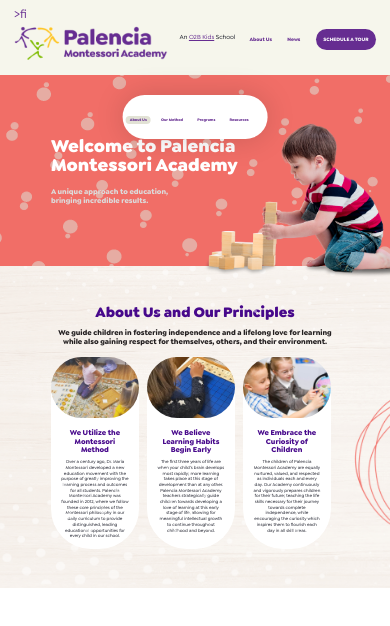
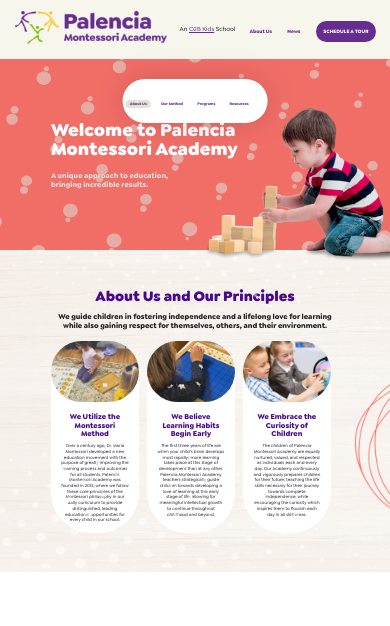
Before and after one commit to anuthampiraj/O2B, a plain HTML site: page index.html in a window 390 px wide. Shown: the top 626 px of the page. Drawn offline with nearby package versions, Linux system fonts and the light colour scheme.

Commit message:
Figure Tag added

```diff
--- a/css/styles.css
+++ b/css/styles.css
@@ -247,11 +247,11 @@ footer, header, hgroup, menu, nav, section, time {
 	right: 42px;
 	}
 
-a.logo{
+figure.logo{
 	width: 281px;
 }
 
-a.logo img,.banner-right-img img{
+.banner-right-img img{
 	width: 100%;
 }
 
@@ -316,9 +316,6 @@ a.logo img,.banner-right-img img{
 }
 
 
-figure img{
-	visibility: hidden;
-}
 
 
 .menu-center ul li{
@@ -587,7 +584,7 @@ p{
 		padding-right: 3.2vw;
 	}
 
-	a.logo{
+	figure.logo{
 		width: 160px;
 	}
 
--- a/index.html
+++ b/index.html
@@ -18,7 +18,7 @@
         <header id="page_header" class="main-wrapper">
             <div class="main-header flex">
                 <div class="header-left flex">
-                    <a href="#" class="logo">>fi<img src="images/logo.png" alt="O2B Kids"/></a>
+                    <a href="#"><figure class="logo"><img src="images/logo.png" alt="O2B Kids"/></figure></a>
                     <div class="caption">An <a href="#">O2B Kids</a> School</div>
                 </div>
                 <div class="menu">
@@ -47,7 +47,7 @@
                </div>
             </div>
            <div class="banner-right-img">
-              <img src="images/bgBanner.png" alt="o2B kids"/>
+                <figure><img src="images/bgBanner.png" alt="o2B kids"/></figure>
            </div>
         </section>
 
@@ -58,7 +58,7 @@
               <h4>We guide children in fostering independence and a lifelong love for learning while also gaining respect for themselves, others, and their environment.</h4>
               <div class="about-box">
                 <div class="single-item">
-                    <img src="images/about-1.jpg" alt="o2B kids"/>
+                    <figure><img src="images/about-1.jpg" alt="o2B kids"/></figure>
                     <div class="description">
                         <h4>We Utilize the Montessori Method</h4>
                         <p>Over a century ago, Dr. Maria Montessori developed a new education movement
@@ -69,7 +69,7 @@
                     </div>
                 </div>
                 <div  class="single-item">
-                    <img src="images/about-2.jpg" alt="o2B kids"/>
+                    <figure><img src="images/about-2.jpg" alt="o2B kids"/></figure>
                     <div class="description">
                         <h4>We Believe Learning Habits Begin Early</h4>
                         <p>The first three years of life are when your child’s brain develops most
@@ -80,7 +80,7 @@
                     </div>
                 </div>
                 <div  class="single-item">
-                    <img src="images/about-3.jpg" alt="o2B kids"/>
+                    <figure><img src="images/about-3.jpg" alt="o2B kids"/></figure>
                     <div class="description">
                         <h4>We Embrace the Curiosity of Children</h4>
                         <p>The children of Palencia Montessori Academy are equally nurtured,
@@ -93,13 +93,13 @@
               </div>
             </div>
             <div class="home-about-right-corner">
-                <img src="images/imgAboutTop.png" alt="o2B Kids"/>
+                <figure><img src="images/imgAboutTop.png" alt="o2B Kids"/></figure>
             </div>
             <div class="home-about-left-corner">
-             <img src="images/imgAboutBottom.png" alt="o2B Kids"/>
+                <figure><img src="images/imgAboutBottom.png" alt="o2B Kids"/></figure>
              </div>
              <div class="circle">
-                <img src="images/graphics-circles.png"/>
+                <figure><img src="images/graphics-circles.png"/></figure>
              </div>
         </section>
 
```
